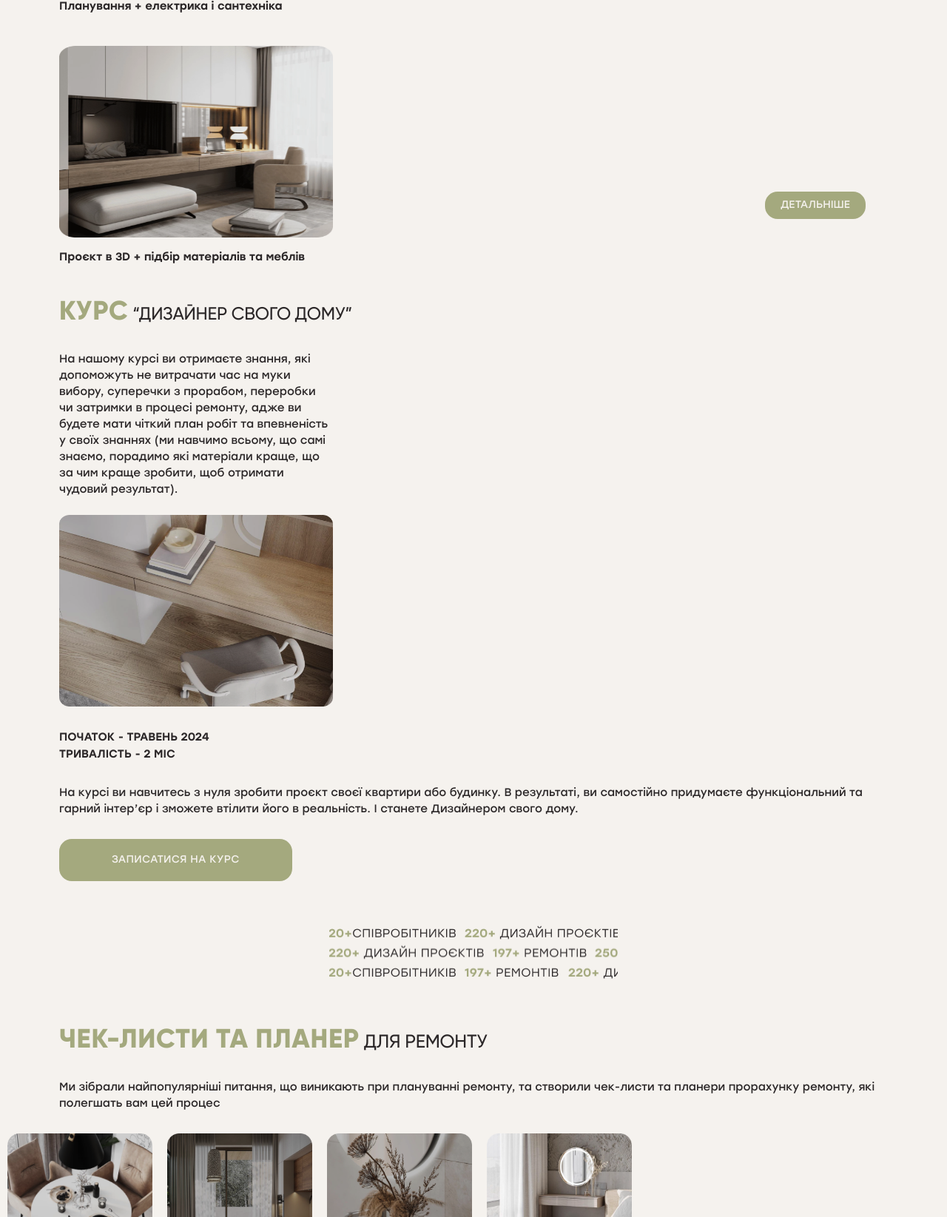
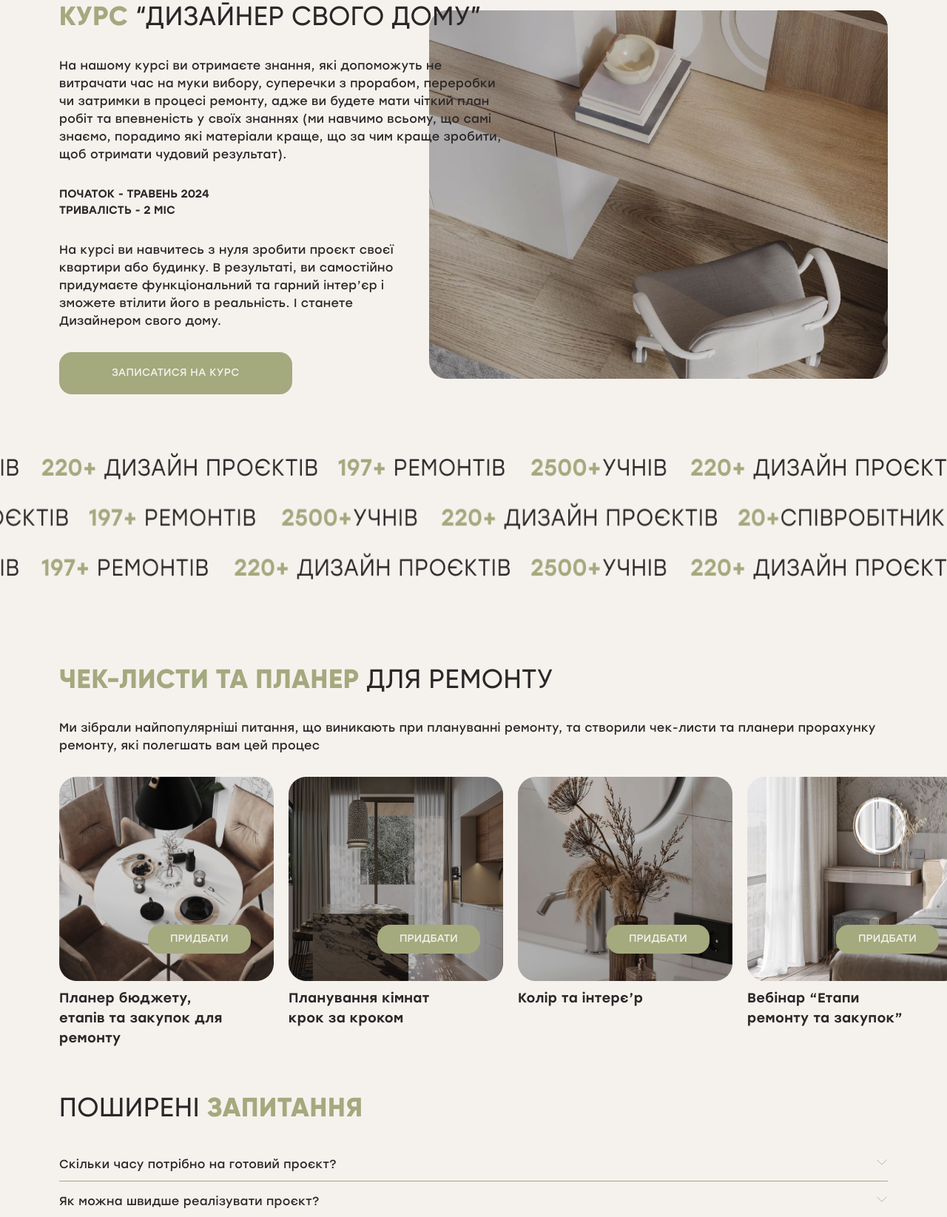
Before and after one commit to abtsty/Tomkin-Design, a website: page index.html in a window 1280 px wide. Shown: the part 4543-6188 px from the top of the page at 74% size. Drawn offline with Linux system fonts and the light colour scheme.

Commit message:
continue desktoplayout

```diff
--- a/css/styles.css
+++ b/css/styles.css
@@ -568,6 +568,13 @@ button {
 @media only screen and (min-width: 768px) {
     .our-services-header {
         padding-top: 104px;
+
+        font-family: Gilroy;
+        font-size: 36px;
+        font-weight: 500;
+        line-height: 43.67px;
+        letter-spacing: 0.02em;
+        text-align: left;
     }
 }
 
@@ -583,9 +590,36 @@ button {
     padding-bottom: 30px;
 }
 
+@media only screen and (min-width: 768px) {
+    .our-services-disc {
+        font-family: Stolzl;
+        font-size: 24px;
+        font-weight: 400;
+        line-height: 28.8px;
+        letter-spacing: 0.02em;
+        text-align: left;
+    }
+}
+
+@media only screen and (min-width: 768px) {
+    .our-services-img {
+        width: 400px;
+        height: 409px;
+    }
+}
+
 .our-services-list-item {
     position: relative;
 }
+
+@media only screen and (min-width: 768px) {
+    .our-services-list {
+        display: flex;
+        justify-content: space-between;
+        gap: 40px;
+    }
+}
+
 .our-services-btn {
     color: rgba(245, 242, 238, 1);
     background-color: rgba(164, 169, 126, 1);
@@ -608,6 +642,14 @@ button {
     right: 30px;
     top: 197px;
 }
+
+@media only screen and (min-width: 768px) {
+    .our-services-btn {
+        right: 30px;
+        top: 340px;
+    }
+}
+
 .our-services-title {
     font-size: 15px;
     font-weight: 500;
@@ -615,6 +657,16 @@ button {
     text-align: left;
     padding-top: 15px;
     padding-bottom: 42px;
+}
+
+@media only screen and (min-width: 768px) {
+    .our-services-title {
+        font-family: Stolzl;
+
+        font-weight: 500;
+        line-height: 27px;
+        text-align: left;
+    }
 }
 
 /* Course section  */
@@ -630,6 +682,19 @@ button {
 
     padding-bottom: 30px;
 }
+
+@media only screen and (min-width: 768px) {
+    .course-header {
+        font-family: Gilroy;
+        font-size: 36px;
+        font-weight: 500;
+        line-height: 43.67px;
+        letter-spacing: 0.02em;
+        text-align: left;
+        padding-top: 90px;
+    }
+}
+
 .header-pistachio {
     font-family: Gilroy;
     font-size: 25px;
@@ -649,8 +714,41 @@ button {
     max-width: 365px;
     height: 192px;
 }
+
+@media only screen and (min-width: 768px) {
+    .course-titile {
+        font-family: Stolzl;
+        font-size: 16px;
+        font-weight: 400;
+        line-height: 24px;
+        letter-spacing: 0.02em;
+        text-align: left;
+        max-width: 603px;
+        height: auto;
+    }
+}
+
+@media only screen and (min-width: 768px) {
+    .course-section-container {
+        padding-bottom: 104px;
+    }
+}
+
 .course-main-img {
     padding-bottom: 30px;
+}
+
+@media only screen and (min-width: 768px) {
+    .course-main-img {
+        display: block;
+        padding: 0;
+        width: 620px;
+        height: 498px;
+        float: right;
+
+        margin-top: -237px;
+        padding-bottom: 100px;
+    }
 }
 .course-date-one {
     font-size: 15px;
@@ -668,12 +766,41 @@ button {
     text-transform: uppercase;
     padding-bottom: 30px;
 }
+
+@media only screen and (min-width: 768px) {
+    .course-date-one {
+        font-family: Stolzl;
+        font-size: 15px;
+        font-weight: 500;
+        line-height: 22.5px;
+        text-align: left;
+    }
+    .course-date-two {
+        font-family: Stolzl;
+        font-size: 15px;
+        font-weight: 500;
+        line-height: 22.5px;
+        text-align: left;
+    }
+}
 .course-title-two {
     font-size: 15px;
     font-weight: 400;
     line-height: 22px;
     text-align: left;
     padding-bottom: 30px;
+}
+
+@media only screen and (min-width: 768px) {
+    .course-title-two {
+        font-family: Stolzl;
+        font-size: 16px;
+        font-weight: 400;
+        line-height: 24px;
+        letter-spacing: 0.02em;
+        text-align: left;
+        max-width: 603px;
+    }
 }
 .curse-btn {
     font-family: Stolzl;
@@ -699,7 +826,24 @@ button {
     margin: 0 auto;
 }
 
+@media only screen and (min-width: 768px) {
+    .course-stripe-img {
+        display: none;
+    }
+}
+
+.course-stripe-img-desktop {
+    display: none;
+}
+
+@media only screen and (min-width: 768px) {
+    .course-stripe-img-desktop {
+        display: block;
+    }
+}
+
 /* Check list  */
+
 .checklist-header {
     font-family: Gilroy;
     font-size: 25px;
@@ -711,12 +855,34 @@ button {
     padding-bottom: 30px;
 }
 
+@media only screen and (min-width: 768px) {
+    .checklist-header {
+        font-family: Gilroy;
+        font-size: 36px;
+        font-weight: 500;
+        line-height: 43.67px;
+        letter-spacing: 0.02em;
+        text-align: left;
+    }
+}
+
 .checklist-title {
     font-size: 15px;
     font-weight: 400;
     line-height: 22px;
     text-align: left;
     padding-bottom: 30px;
+}
+
+@media only screen and (min-width: 768px) {
+    .checklist-title {
+        font-family: Stolzl;
+        font-size: 16px;
+        font-weight: 400;
+        line-height: 24px;
+        letter-spacing: 0.02em;
+        text-align: left;
+    }
 }
 
 .checklist-list {
@@ -727,6 +893,21 @@ button {
     gap: 20px;
     padding-left: 10px;
     padding-right: 10px;
+}
+
+@media only screen and (min-width: 768px) {
+    .checklist-list {
+        padding-left: 80px;
+        padding-right: 80px;
+        justify-content: space-between;
+    }
+}
+
+@media only screen and (min-width: 768px) {
+    .checklist-list img {
+        width: 290px;
+        height: 276px;
+    }
 }
 
 .checklist-list::-webkit-scrollbar {
@@ -760,6 +941,13 @@ button {
     padding-bottom: 11px;
 }
 
+@media only screen and (min-width: 768px) {
+    .checklist-btn {
+        left: 120px;
+        top: 200px;
+    }
+}
+
 .checklist-disc {
     font-size: 15px;
     font-weight: 400;
@@ -767,6 +955,19 @@ button {
     letter-spacing: -0.01em;
     text-align: left;
     max-width: 195px;
+}
+
+@media only screen and (min-width: 768px) {
+    .checklist-disc {
+        font-family: Stolzl;
+        font-size: 18px;
+        font-weight: 500;
+        line-height: 27px;
+        letter-spacing: 0.02em;
+        text-align: left;
+        max-width: 225px;
+        padding-top: 10px;
+    }
 }
 
 .checklist-section {
@@ -783,6 +984,17 @@ button {
     text-align: left;
     text-transform: uppercase;
     padding-bottom: 40px;
+}
+
+@media only screen and (min-width: 768px) {
+    .question-header {
+        font-family: Gilroy;
+        font-size: 36px;
+        font-weight: 500;
+        line-height: 43.67px;
+        letter-spacing: 0.02em;
+        text-align: left;
+    }
 }
 .header-pistachio {
     font-family: Gilroy;
@@ -825,6 +1037,18 @@ button {
     line-height: 22.5px;
     text-align: left;
 }
+
+@media only screen and (min-width: 768px) {
+    .question-title {
+        font-family: Stolzl;
+        font-size: 16px;
+        font-weight: 400;
+        line-height: 24px;
+        letter-spacing: 0.02em;
+        text-align: left;
+    }
+}
+
 .question-btn {
     width: 16px;
     height: 8px;
--- a/index.html
+++ b/index.html
@@ -235,9 +235,10 @@
                     З радістю допоможемо Вам створити проєкт Вашої квартири або
                     дому
                 </p>
-                <ul>
+                <ul class="our-services-list">
                     <li class="our-services-list-item">
                         <img
+                            class="our-services-img"
                             src="./img/our-works-1.png"
                             alt=""
                             width="370"
@@ -249,6 +250,7 @@
                     </li>
                     <li class="our-services-list-item">
                         <img
+                            class="our-services-img"
                             src="./img/our-works-2.png"
                             alt=""
                             width="370"
@@ -260,6 +262,7 @@
                     </li>
                     <li class="our-services-list-item">
                         <img
+                            class="our-services-img"
                             src="./img/our-works-3.png"
                             alt=""
                             width="370"
@@ -272,7 +275,7 @@
                 </ul>
             </section>
             <!-- Course section  -->
-            <section>
+            <section class="course-section-container">
                 <div class="container">
                     <h2 class="course-header">
                         <span class="header-pistachio">курс</span> “дизайнер
@@ -314,6 +317,14 @@
                     alt="кількість досягнень"
                     width="390"
                     height="73"
+                />
+
+                <img
+                    class="course-stripe-img-desktop"
+                    src="./img/stripe-text-img.png"
+                    alt=""
+                    width="1450"
+                    height="182"
                 />
             </section>
             <!-- CHECK LIST  -->
```
